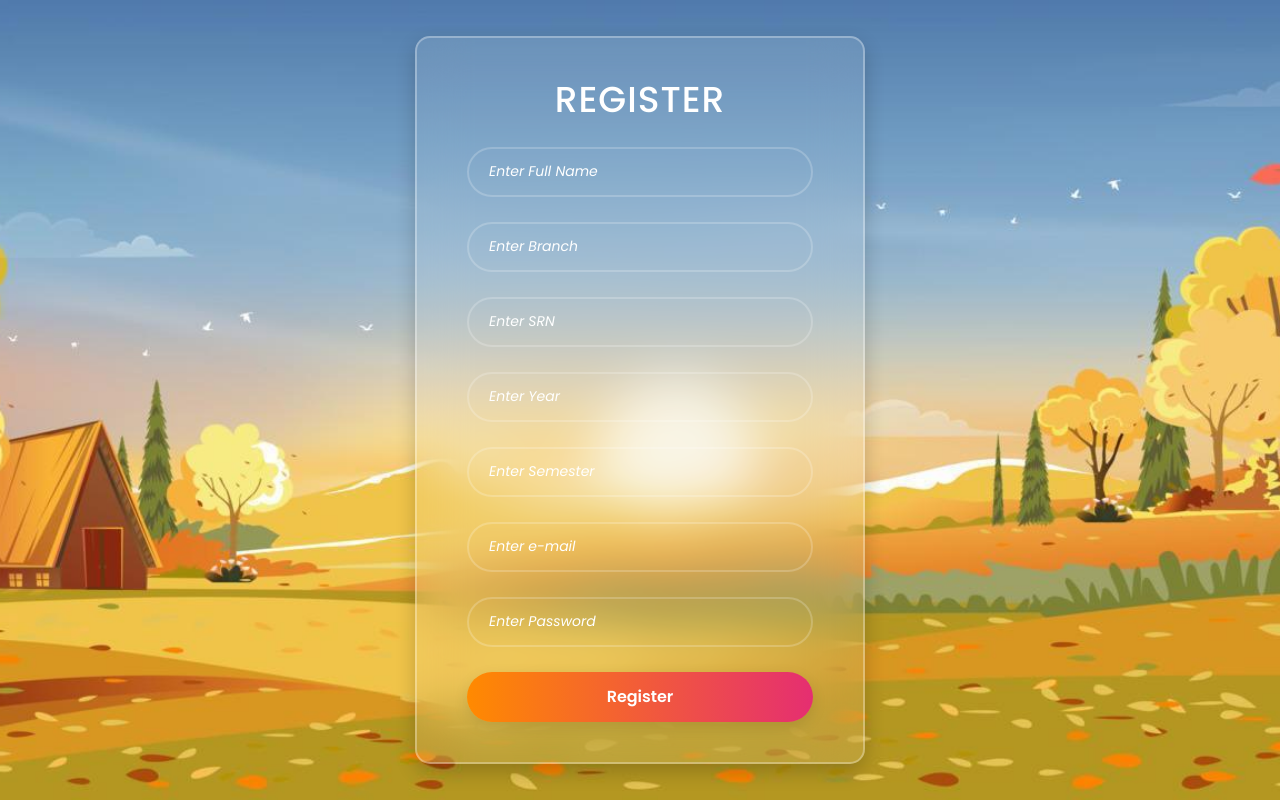
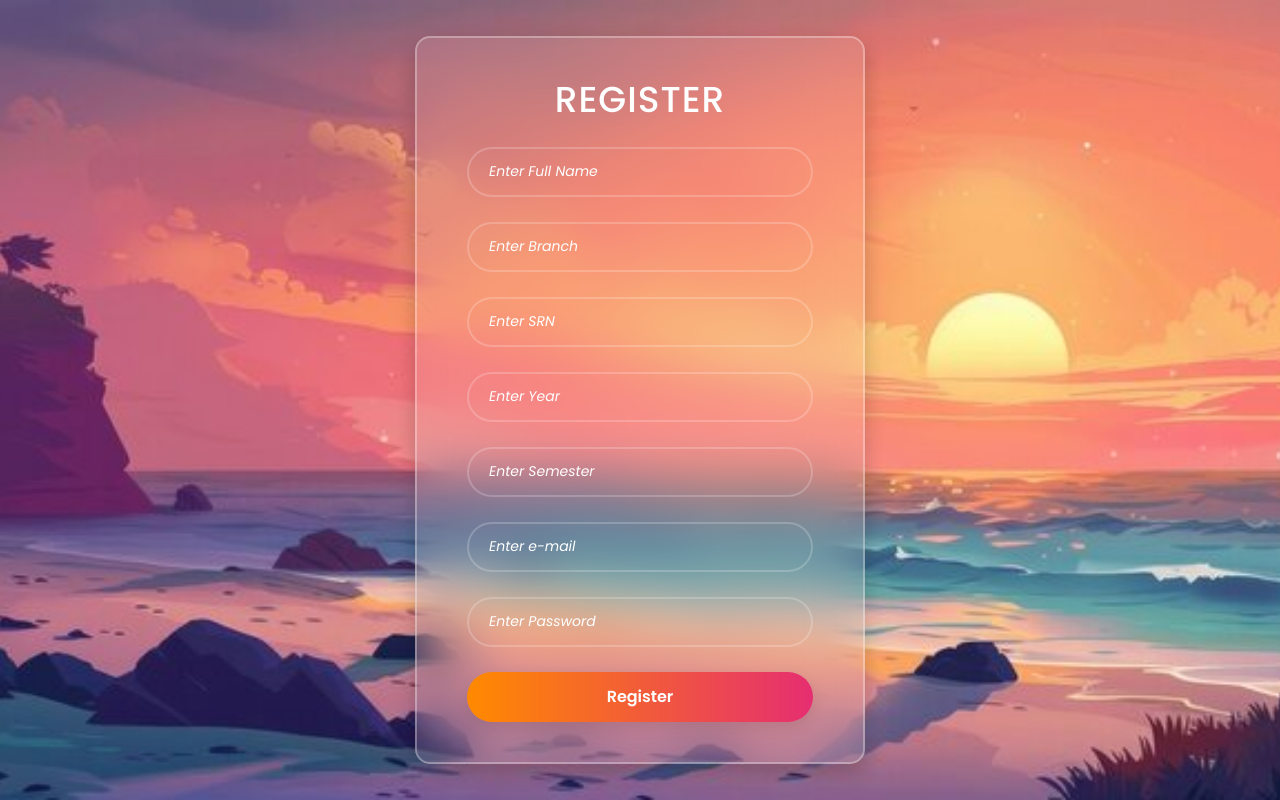
Before and after one commit to Sarvesh1502/VMS, a React (Vite) app: page /register in a window 1280 px wide. Built offline with nearby package versions, Linux system fonts and the light colour scheme.

Commit message:
register page

```diff
--- a/src/Pages/Register.css
+++ b/src/Pages/Register.css
@@ -8,7 +8,7 @@
     justify-content: center;
     align-items: center;
     min-height: 100vh;
-    background: url(/src/assets/autumn-rural-landscape-in-evening-light-with-sunset-blue-and-orange-sky-background-cartoon-fall-season-at-countryside-with-forest-tree-and-grass-field-with-sunrise-backdrop-natural-banner.jpg) no-repeat center center;
+    background: url(/src/assets/360_F_839856946_6MNgt8JlhXIOgAlCiwU2cnd6xzZ2icV8.jpg) no-repeat center center;
     background-size: cover;
 }
 
```
